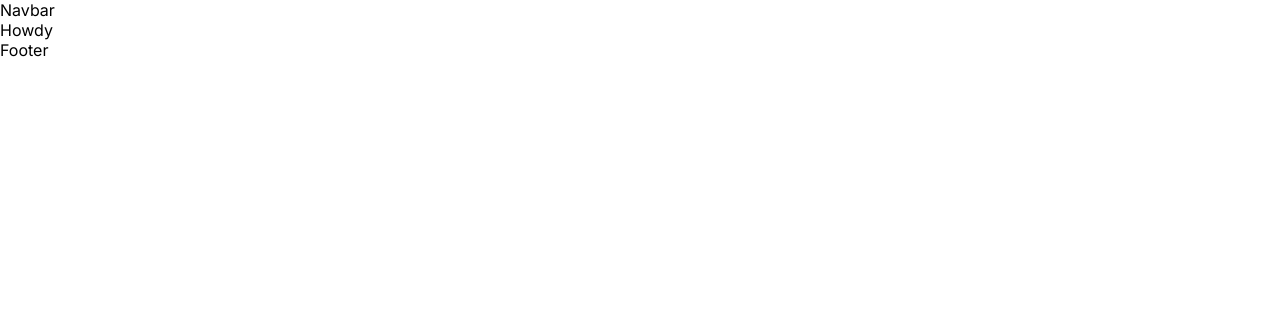
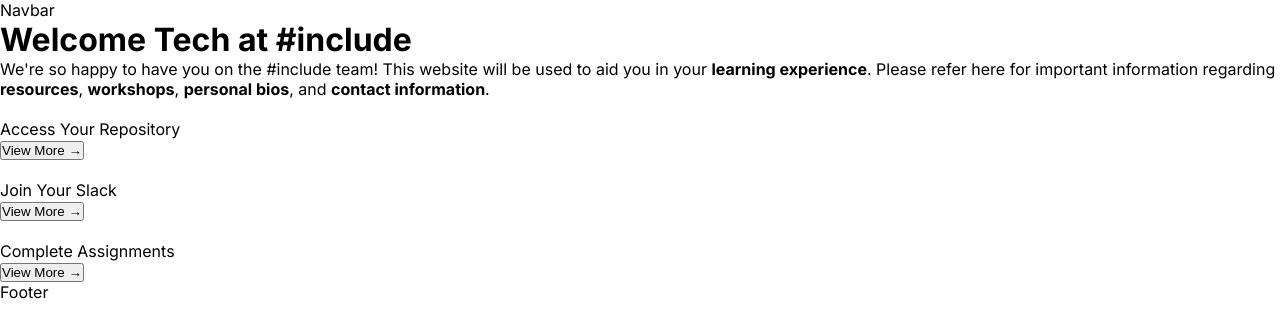
Before and after one commit to include-davis/cohort-platform, a Next.js app: page / in a window 1280 px wide. Shown: the top 336 px of the page. Built offline with nearby package versions, Linux system fonts and the light colour scheme.

Commit message:
skeleton setup

```diff
--- a/app/(homepage)/page.jsx
+++ b/app/(homepage)/page.jsx
@@ -1,9 +1,10 @@
 import styles from "./homepage.module.scss";
+import Welcome from "../_components/welcome/welcome";
 
 export default function Home() {
   return (
     <div className={styles.page}>
-      Howdy
+      <Welcome/>
     </div>
   );
 }
--- /dev/null
+++ b/app/_components/welcome/quickLinkCard.jsx
@@ -0,0 +1,9 @@
+export function QuickLinkCard({ image, title }){
+    return(
+        <div>
+            <img src={image} alt={image}/>
+            <p>{title}</p>
+            <button>View More →</button>
+        </div>
+    );
+}
--- /dev/null
+++ b/app/_components/welcome/welcome.jsx
@@ -0,0 +1,16 @@
+import { QuickLinkCard } from './quickLinkCard'
+import styles from './welcome.module.scss'
+
+export default function Welcome(){
+    return(
+        <div>
+            <h1>Welcome Tech at #include</h1>
+            <p>We&apos;re so happy to have you on the #include team! This website will be used to aid you in your <b>learning experience</b>. Please refer here for important information regarding <b>resources</b>, <b>workshops</b>, <b>personal bios</b>, and <b>contact information</b>.</p>
+            <div>
+                <QuickLinkCard image="" title="Access Your Repository"/>
+                <QuickLinkCard image="" title="Join Your Slack"/>
+                <QuickLinkCard image="" title="Complete Assignments"/>
+            </div>
+        </div>
+    )
+}
```
Also changed, not shown: app/_components/welcome/welcome.module.scss (added).
